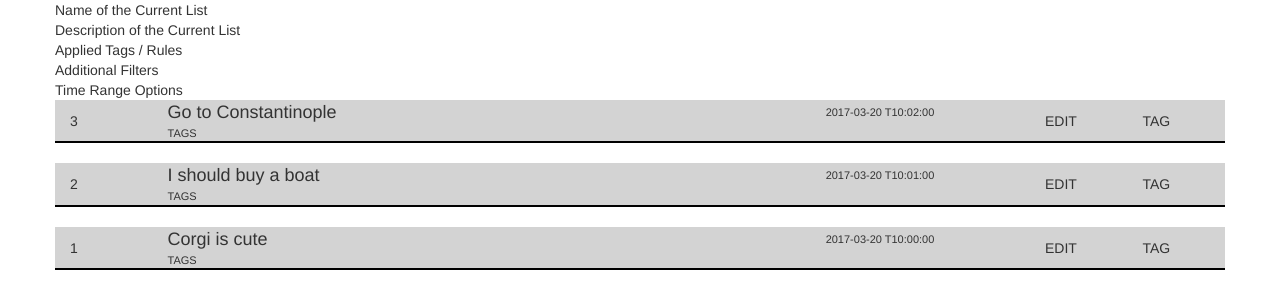
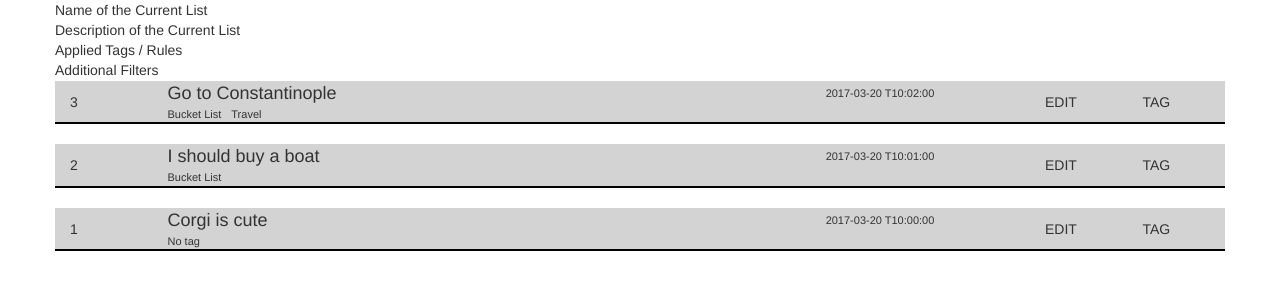
Before and after one commit to bsmmoon/int-tag-viewer, a React (Create React App) app: page / in a window 1280 px wide. Shown: the top 308 px of the page. Built offline with nearby package versions, Linux system fonts and the light colour scheme.

Commit message:
Tag component added. rendering it. made indexing bidirectional. is it the best?

```diff
--- a/src/App.js
+++ b/src/App.js
@@ -45,12 +45,18 @@
    * @return {jsx} component
    */
   makeLogLinesComponent(logs) {
+    console.log('makeLogLinesComponent');
+    const allTags = this.state.tags;
     const logLinesComponent = logs.map(function(logLine) {
+      const tags = logLine.tagIds.map(function(tagId) {
+        return allTags[tagId];
+      });
       return <LogLine
         key={logLine.id}
         id={logLine.id}
         description={logLine.description}
         time={logLine.time}
+        tags={tags}
       />;
     });
     return logLinesComponent;
--- a/src/ListSummary.js
+++ b/src/ListSummary.js
@@ -22,7 +22,7 @@
       description: props.description,
       tags: props.tags,
       filters: props.filters,
-      time_range: props.time_range,
+      timeRange: props.timeRange,
     };
   }
 
@@ -39,7 +39,7 @@
         <div className='row'><div className='col-xs-12'>{this.state.description}</div></div>
         <div className='row'><div className='col-xs-12'>{this.state.tags}</div></div>
         <div className='row'><div className='col-xs-12'>{this.state.filters}</div></div>
-        <div className='row'><div className='col-xs-12'>{this.state.time_range}</div></div>
+        <div className='row'><div className='col-xs-12'>{this.state.timeRange}</div></div>
       </div>
     );
   }
--- a/src/LogLine.js
+++ b/src/LogLine.js
@@ -1,6 +1,8 @@
 // React and component classes are not cught by Eslint.
 /* eslint-disable no-unused-vars */
 import React, {Component} from 'react';
+
+import Tag from './Tag';
 /* eslint-enable no-unused-vars */
 
 import Style from './Style';
@@ -21,7 +23,23 @@
       id: props.id,
       description: props.description,
       time: props.time,
+      tags: props.tags,
     };
+  }
+
+  /**
+   * construct LogLing components
+   * @param {object} tags with name
+   * @return {jsx} span component
+   */
+  makeTagComponents(tags) {
+    const tagComponents = tags.length > 0 ? tags.map(function(tag) {
+      return <Tag key={tag.id} name={tag.name}/>;
+    }) : 'No tag';
+
+    return (
+      <span>{tagComponents}</span>
+    );
   }
 
   /**
@@ -31,6 +49,8 @@
   render() {
     console.log('LogLine#render');
     console.log(this.state);
+
+    const tagComponents = this.makeTagComponents(this.state.tags);
     return (
       <div className='row' style={this.style.presets.logLine}>
         <div className='col-xs-1'>{this.state.id}</div>
@@ -40,13 +60,13 @@
             <div className='col-xs-3' style={Style.merge([this.style.base.font.size.small])}>{this.state.time}</div>
           </div>
           <div className='row'>
-            <div className='col-xs-12' style={Style.merge([this.style.base.font.size.small])}>TAGS</div>
+            <div className='col-xs-12' style={Style.merge([this.style.base.font.size.small])}>{tagComponents}</div>
           </div>
         </div>
         <div className='col-xs-2'>
           <div className='row'>
             <div className='col-xs-6'>EDIT</div>
-            <div className='col-xs-6'>TAG</div>
+            <div className='col-xs-6'><Tag name='TAG'/></div>
           </div>
         </div>
       </div>
--- a/src/Style.js
+++ b/src/Style.js
@@ -61,6 +61,14 @@
         },
       },
       margin: {
+        right: {
+          small: {
+            marginRight: '10px',
+          },
+          meidum: {
+            marginRight: '20px',
+          },
+        },
         bottom: {
           marginBottom: '20px',
         },
--- /dev/null
+++ b/src/Tag.js
@@ -0,0 +1,38 @@
+// React and component classes are not cught by Eslint.
+/* eslint-disable no-unused-vars */
+import React, {Component} from 'react';
+/* eslint-enable no-unused-vars */
+
+import Style from './Style';
+
+/**
+ * LogLine
+ */
+class Tag extends Component {
+  /**
+   * @param {*} props React props
+   */
+  constructor(props) {
+    super(props);
+
+    this.style = Style.import();
+
+    this.state = {
+      name: props.name,
+    };
+  }
+
+  /**
+   * usual React render
+   * @return {jsx} component with row class
+   */
+  render() {
+    console.log('Tag#render');
+    console.log(this.state);
+    return (
+      <span style={Style.merge([this.style.base.margin.right.small])}>{this.state.name}</span>
+    );
+  }
+}
+
+export default Tag;
--- a/src/adapters/DataAdapter.js
+++ b/src/adapters/DataAdapter.js
@@ -18,23 +18,24 @@
    */
   static placeholderData() {
     let logs = [
-      {id: 3, description: 'Go to Constantinople', time: '2017-03-20 T10:02:00'},
-      {id: 2, description: 'I should buy a boat', time: '2017-03-20 T10:01:00'},
-      {id: 1, description: 'Corgi is cute', time: '2017-03-20 T10:00:00'},
+      {id: 3, description: 'Go to Constantinople', time: '2017-03-20 T10:02:00', tagIds: [1, 2]},
+      {id: 2, description: 'I should buy a boat', time: '2017-03-20 T10:01:00', tagIds: [1]},
+      {id: 1, description: 'Corgi is cute', time: '2017-03-20 T10:00:00', tagIds: []},
     ];
     let list = {
       name: 'Name of the Current List',
       description: 'Description of the Current List',
       tags: 'Applied Tags / Rules',
       filters: 'Additional Filters',
-      time_range: 'Time Range Options',
+      timeRange: 'Time Range Options',
       logs: logs,
     };
     return {
       list: list,
-      tags: [
-        {name: 'Bucket List', log_ids: [2, 3]},
-      ],
+      tags: {
+        2: {id: 2, name: 'Travel', logIds: [3]},
+        1: {id: 1, name: 'Bucket List', logIds: [2, 3]},
+      },
     };
   }
 }
```
